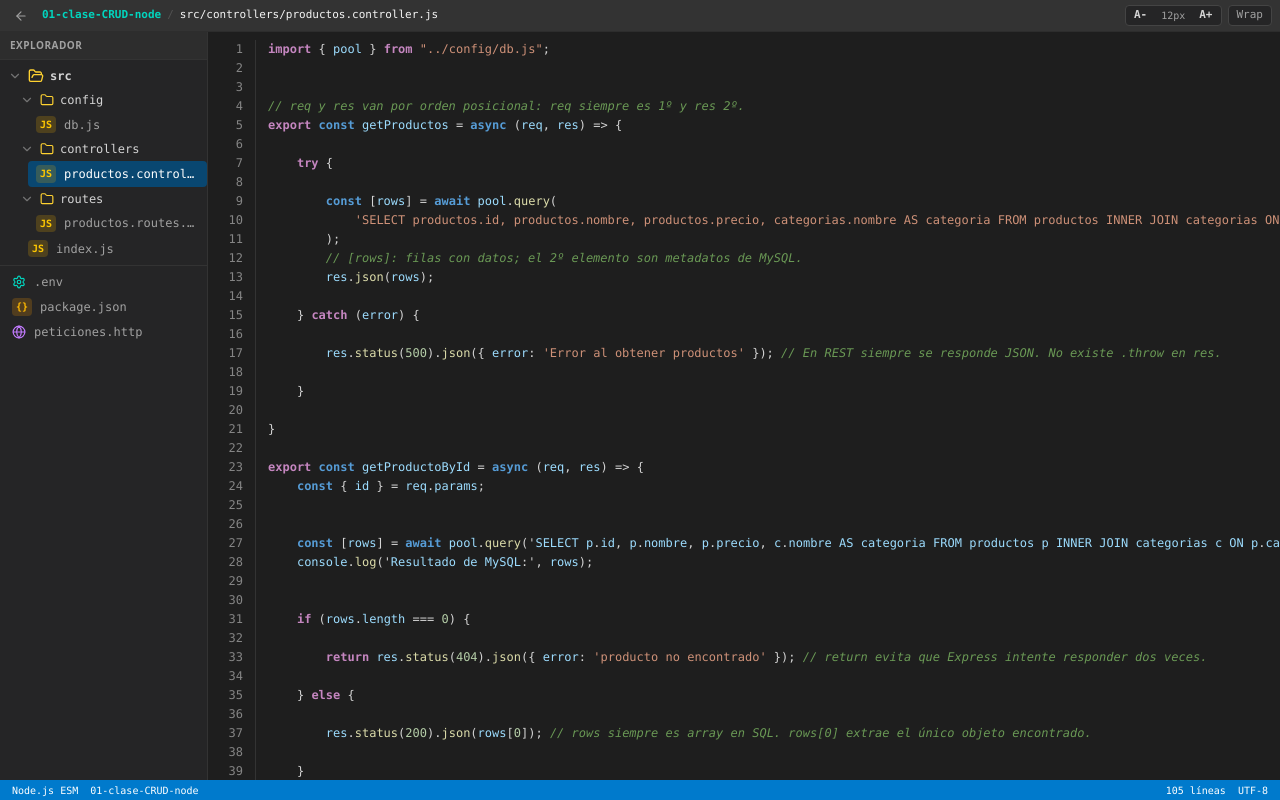
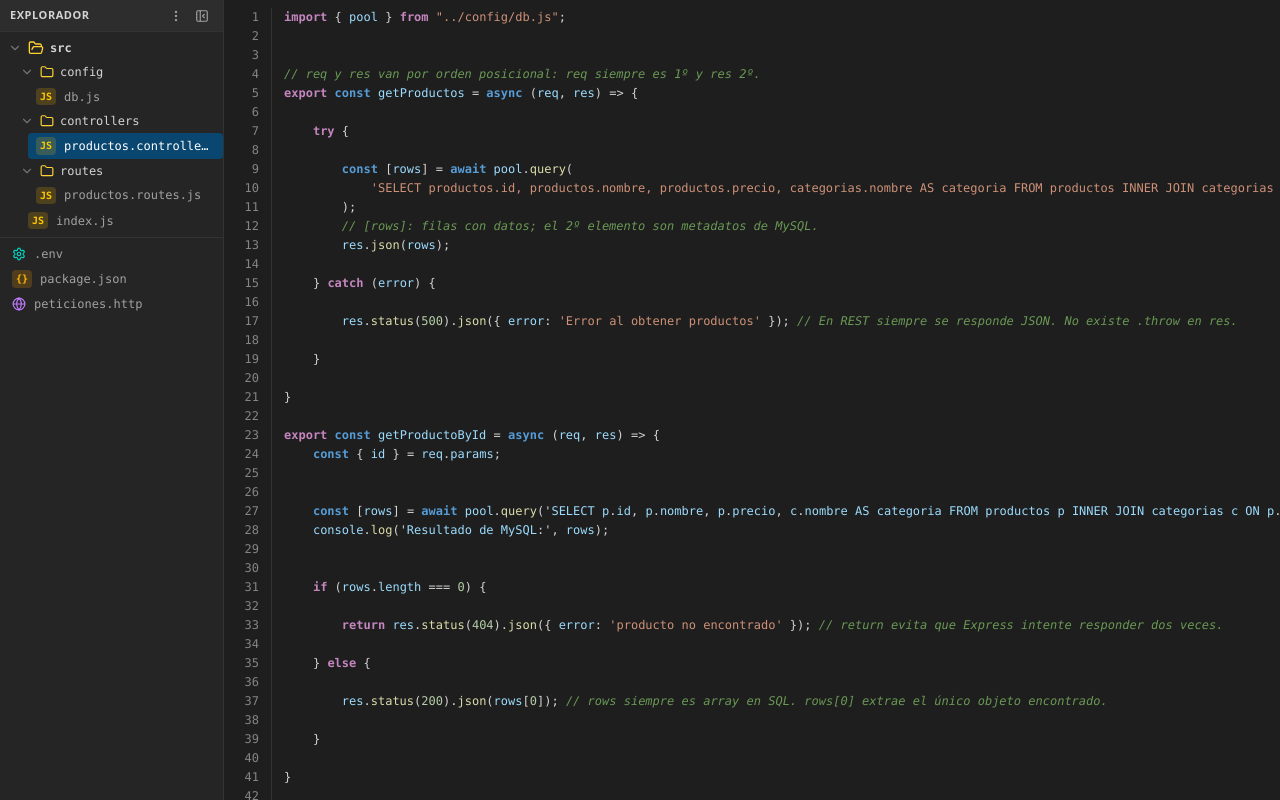
Before and after one commit to XDylaan27/PortafolioWebDylan, a Next.js app: page /codigo-de-clase-node in a window 1280 px wide. Built offline with nearby package versions, Linux system fonts and the light colour scheme.

Commit message:
fix: eliminar barras superior e inferior, explorador colapsable y menu 3 puntos

```diff
--- a/src/app/codigo-de-clase-node/page.tsx
+++ b/src/app/codigo-de-clase-node/page.tsx
@@ -2,12 +2,26 @@
 
 import React, { useState } from 'react';
 import Link from 'next/link';
-import { ArrowLeft, ChevronRight, ChevronDown, Folder, FolderOpen, FileCode, Settings, Globe } from 'lucide-react';
+import {
+  MoreVertical,
+  PanelLeftClose,
+  PanelLeftOpen,
+  ArrowLeft,
+  ChevronRight,
+  ChevronDown,
+  Folder,
+  FolderOpen,
+  FileCode,
+  Settings,
+  Globe
+} from 'lucide-react';
 import { NODE_CLASS_FILES, FileItem } from '@/content/nodeClassCode';
 import CodeHighlighter from '@/components/code-viewer/CodeHighlighter';
 
 export default function CodigoDeClaseNodePage() {
   const [selectedPath, setSelectedPath] = useState<string>('src/controllers/productos.controller.js');
+  const [isExplorerOpen, setIsExplorerOpen] = useState<boolean>(true);
+  const [menuOpen, setMenuOpen] = useState<boolean>(false);
   const [openFolders, setOpenFolders] = useState<Record<string, boolean>>({
     'src': true,
     'src/config': true,
@@ -16,10 +30,10 @@ export default function CodigoDeClaseNodePage() {
   });
   const [fontSize, setFontSize] = useState<number>(12);
   const [wordWrap, setWordWrap] = useState<boolean>(false);
-  const [sidebarOpen, setSidebarOpen] = useState<boolean>(false);
 
   // Archivo actual
-  const activeFile: FileItem = NODE_CLASS_FILES.find((f) => f.path === selectedPath) || NODE_CLASS_FILES[0];
+  const activeFile: FileItem =
+    NODE_CLASS_FILES.find((f) => f.path === selectedPath) || NODE_CLASS_FILES[0];
 
   const toggleFolder = (folderPath: string) => {
     setOpenFolders((prev) => ({
@@ -30,125 +44,138 @@ export default function CodigoDeClaseNodePage() {
 
   const selectFile = (path: string) => {
     setSelectedPath(path);
-    setSidebarOpen(false);
   };
 
   const getFileIcon = (fileName: string) => {
     if (fileName.endsWith('.js')) {
-      return <span className="text-[10px] font-bold px-1 py-0.5 rounded bg-yellow-500/20 text-yellow-400">JS</span>;
+      return (
+        <span className="text-[10px] font-bold px-1 py-0.5 rounded bg-yellow-500/20 text-yellow-400">
+          JS
+        </span>
+      );
     }
     if (fileName.endsWith('.json')) {
-      return <span className="text-[10px] font-bold px-1 py-0.5 rounded bg-amber-500/20 text-amber-400">{'{}'}</span>;
+      return (
+        <span className="text-[10px] font-bold px-1 py-0.5 rounded bg-amber-500/20 text-amber-400">
+          {'{}'}
+        </span>
+      );
     }
     if (fileName.endsWith('.env')) {
-      return <Settings className="w-3.5 h-3.5 text-teal-400" />;
+      return <Settings className="w-3.5 h-3.5 text-teal-400 shrink-0" />;
     }
     if (fileName.endsWith('.http')) {
-      return <Globe className="w-3.5 h-3.5 text-purple-400" />;
+      return <Globe className="w-3.5 h-3.5 text-purple-400 shrink-0" />;
     }
-    return <FileCode className="w-3.5 h-3.5 text-neutral-400" />;
+    return <FileCode className="w-3.5 h-3.5 text-neutral-400 shrink-0" />;
   };
 
   return (
-    <div className="h-[100dvh] w-screen bg-[#1e1e1e] text-[#d4d4d4] flex flex-col overflow-hidden font-sans select-none">
+    <div className="fixed inset-0 w-full h-[100dvh] bg-[#1e1e1e] text-[#d4d4d4] flex overflow-hidden font-sans select-none z-50">
 
       {/* ====================================================================
-          BARRA SUPERIOR (HEADER COMPACTO)
+          COLUMNA IZQUIERDA: EXPLORADOR DE ARCHIVOS (COLAPSABLE)
           ==================================================================== */}
-      <header className="h-8 min-h-[32px] bg-[#333333] border-b border-[#2d2d2d] px-2 flex items-center justify-between text-xs z-30">
-        <div className="flex items-center gap-2 overflow-hidden">
-          {/* Botón de volver */}
-          <Link
-            href="/"
-            className="flex items-center gap-1 text-neutral-400 hover:text-white px-1.5 py-0.5 rounded hover:bg-white/10 transition-colors"
-            title="Volver al portafolio"
+      {isExplorerOpen && (
+        <aside className="w-56 min-w-[220px] max-w-[240px] bg-[#252526] border-r border-[#333333] flex flex-col shrink-0 h-full overflow-hidden relative">
+
+          {/* Cabecera del Explorador con Menú de 3 puntos y botón para colapsar */}
+          <div className="h-8 min-h-[32px] px-2.5 bg-[#2d2d2d] border-b border-[#333333] flex items-center justify-between relative">
+            <span className="text-[11px] font-bold uppercase tracking-wider text-neutral-300">
+              Explorador
+            </span>
+
+            <div className="flex items-center gap-1">
+              {/* Botón de 3 puntos con opciones A-, A+, Wrap */}
+              <button
+                onClick={() => setMenuOpen(!menuOpen)}
+                className={`p-1 rounded hover:bg-[#3e3e42] text-neutral-400 hover:text-white transition-colors ${
+                  menuOpen ? 'bg-[#3e3e42] text-white' : ''
+                }`}
+                title="Opciones de visualización"
+                aria-label="Opciones"
               >
-            <ArrowLeft className="w-3.5 h-3.5" />
-          </Link>
-
-          {/* Botón de toggle en modo vertical */}
-          <button
-            onClick={() => setSidebarOpen(!sidebarOpen)}
-            className="sm:hidden px-2 py-0.5 rounded bg-[#252526] border border-[#444] text-[11px] text-white"
-          >
-            Carpetas
+                <MoreVertical className="w-3.5 h-3.5" />
               </button>
 
-          {/* Migas de pan / Ruta activa */}
-          <div className="hidden sm:flex items-center gap-1.5 font-mono text-[11px] text-neutral-300 truncate">
-            <span className="text-teal-400 font-semibold">01-clase-CRUD-node</span>
-            <span className="text-neutral-600">/</span>
-            <span className="text-neutral-100">{activeFile.path}</span>
-          </div>
-          <span className="sm:hidden font-mono text-[11px] text-neutral-200 truncate">
-            {activeFile.name}
-          </span>
+              {/* Botón para esconder/colapsar el explorador */}
+              <button
+                onClick={() => setIsExplorerOpen(false)}
+                className="p-1 rounded hover:bg-[#3e3e42] text-neutral-400 hover:text-white transition-colors"
+                title="Ocultar explorador"
+                aria-label="Ocultar explorador"
+              >
+                <PanelLeftClose className="w-3.5 h-3.5" />
+              </button>
             </div>
 
-        {/* Controles: A- / A+ y Wrap */}
-        <div className="flex items-center gap-1.5 shrink-0 font-mono">
-          <div className="flex items-center bg-[#252526] border border-[#444] rounded overflow-hidden text-[11px]">
+            {/* Menú flotante de los 3 puntos */}
+            {menuOpen && (
+              <>
+                <div
+                  className="fixed inset-0 z-40"
+                  onClick={() => setMenuOpen(false)}
+                />
+                <div className="absolute right-1 top-8.5 z-50 bg-[#252526] border border-[#444] rounded shadow-2xl p-2.5 min-w-[170px] space-y-2 text-xs font-sans">
+
+                  {/* Control A- / A+ */}
+                  <div>
+                    <span className="text-[10px] uppercase text-neutral-400 font-semibold block mb-1">
+                      Tamaño de fuente
+                    </span>
+                    <div className="flex items-center justify-between bg-[#1e1e1e] border border-[#3e3e42] rounded px-1 py-0.5">
                       <button
                         onClick={() => setFontSize((s) => Math.max(9, s - 1))}
-              className="px-2 py-0.5 hover:bg-[#37373d] active:bg-[#444] text-neutral-300 font-bold"
-              title="Reducir fuente"
+                        className="px-2 py-0.5 hover:bg-white/10 rounded font-bold text-neutral-200"
                       >
                         A-
                       </button>
-            <span className="px-1.5 text-[10px] text-neutral-400 min-w-[24px] text-center">
+                      <span className="text-neutral-300 font-mono text-[11px]">
                         {fontSize}px
                       </span>
                       <button
                         onClick={() => setFontSize((s) => Math.min(20, s + 1))}
-              className="px-2 py-0.5 hover:bg-[#37373d] active:bg-[#444] text-neutral-300 font-bold"
-              title="Aumentar fuente"
+                        className="px-2 py-0.5 hover:bg-white/10 rounded font-bold text-neutral-200"
                       >
                         A+
                       </button>
                     </div>
+                  </div>
 
+                  {/* Control Wrap */}
+                  <div className="pt-1.5 border-t border-[#3e3e42]">
                     <button
                       onClick={() => setWordWrap(!wordWrap)}
-            className={`px-2 py-0.5 rounded border text-[11px] transition-colors ${
+                      className={`w-full py-1 px-2 rounded text-left flex items-center justify-between transition-colors ${
                         wordWrap
-                ? 'bg-[#094771] border-[#007acc] text-white'
-                : 'bg-[#252526] border-[#444] text-neutral-400 hover:text-neutral-200'
+                          ? 'bg-[#094771] text-white'
+                          : 'hover:bg-white/5 text-neutral-300'
                       }`}
-            title="Alternar ajuste de línea"
                     >
-            Wrap
+                      <span>Ajuste (Wrap)</span>
+                      <span className="text-[10px] font-mono font-bold">
+                        {wordWrap ? 'ON' : 'OFF'}
+                      </span>
                     </button>
                   </div>
-      </header>
 
-      {/* ====================================================================
-          CUERPO PRINCIPAL (2 COLUMNAS EN CELULAR HORIZONTAL)
-          ==================================================================== */}
-      <main className="flex-1 flex relative overflow-hidden">
-
-        {/* Fondo oscuro para móvil vertical */}
-        {sidebarOpen && (
-          <div
-            onClick={() => setSidebarOpen(false)}
-            className="sm:hidden fixed inset-0 top-8 bg-black/60 z-20 backdrop-blur-xs"
-          />
-        )}
-
-        {/* ==================================================================
-            COLUMNA IZQUIERDA: ÁRBOL DE CARPETAS
-            ================================================================== */}
-        <aside
-          className={`
-            w-52 min-w-[208px] max-w-[220px] bg-[#252526] border-r border-[#333333] flex flex-col shrink-0 z-20
-            sm:relative sm:translate-x-0
-            ${sidebarOpen ? 'absolute top-0 bottom-0 left-0 translate-x-0 shadow-2xl' : 'max-sm:-translate-x-full absolute top-0 bottom-0 left-0'}
-            transition-transform duration-150 ease-out
-          `}
+                  {/* Volver al portafolio */}
+                  <div className="pt-1.5 border-t border-[#3e3e42]">
+                    <Link
+                      href="/"
+                      className="flex items-center gap-1.5 text-neutral-400 hover:text-white py-1 px-2 rounded hover:bg-white/5"
                     >
-          <div className="px-2.5 py-1.5 text-[10px] font-bold uppercase tracking-wider text-neutral-400 bg-[#2d2d2d] border-b border-[#333333]">
-            Explorador
+                      <ArrowLeft className="w-3.5 h-3.5" />
+                      <span>Volver al portafolio</span>
+                    </Link>
                   </div>
 
+                </div>
+              </>
+            )}
+          </div>
+
+          {/* Árbol de Carpetas con scroll solo en la lista */}
           <div className="flex-1 overflow-y-auto py-1 text-xs font-mono">
 
             {/* Carpeta: src */}
@@ -327,34 +354,36 @@ export default function CodigoDeClaseNodePage() {
 
           </div>
         </aside>
+      )}
 
-        {/* ==================================================================
+      {/* ====================================================================
           COLUMNA DERECHA: VISOR DE CÓDIGO
-            ================================================================== */}
-        <section className="flex-1 h-full overflow-auto bg-[#1e1e1e] relative">
+          ==================================================================== */}
+      <section className="flex-1 h-full overflow-hidden bg-[#1e1e1e] relative flex flex-col">
+
+        {/* Botón flotante para reabrir el explorador cuando esté cerrado */}
+        {!isExplorerOpen && (
+          <button
+            onClick={() => setIsExplorerOpen(true)}
+            className="absolute top-2 left-2 z-30 flex items-center gap-1.5 px-2.5 py-1 rounded bg-[#252526]/90 hover:bg-[#333333] border border-[#444444] text-neutral-200 text-xs shadow-lg backdrop-blur-xs transition-colors"
+            title="Abrir explorador"
+          >
+            <PanelLeftOpen className="w-3.5 h-3.5 text-teal-400" />
+            <span className="font-sans font-medium text-[11px]">Explorador</span>
+          </button>
+        )}
+
+        {/* Contenedor del código con scroll interno propio */}
+        <div className="flex-1 h-full overflow-auto bg-[#1e1e1e] p-0 m-0">
           <CodeHighlighter
             code={activeFile.content}
             language={activeFile.language}
             fontSize={fontSize}
             wordWrap={wordWrap}
           />
+        </div>
+
       </section>
-
-      </main>
-
-      {/* ====================================================================
-          BARRA DE ESTADO INFERIOR
-          ==================================================================== */}
-      <footer className="h-5 min-h-[20px] bg-[#007acc] text-white text-[10px] font-mono px-3 flex items-center justify-between z-30">
-        <div className="flex items-center gap-3">
-          <span>Node.js ESM</span>
-          <span className="hidden sm:inline">01-clase-CRUD-node</span>
-        </div>
-        <div className="flex items-center gap-3">
-          <span>{activeFile.lines} líneas</span>
-          <span>UTF-8</span>
-        </div>
-      </footer>
 
     </div>
   );
--- a/src/app/lab/codigo-node/page.tsx
+++ b/src/app/lab/codigo-node/page.tsx
@@ -1,10 +1,5 @@
-import CodigoDeClaseNodePage from '@/app/codigo-de-clase-node/page';
-
-export const metadata = {
-  title: 'Código de Clase Node - Dylan Portfolio',
-  description: 'Visor de código estático para móvil en horizontal con tema VS Code Dark+'
-};
+import { redirect } from 'next/navigation';
 
 export default function LabCodigoNodePage() {
-  return <CodigoDeClaseNodePage />;
+  redirect('/codigo-de-clase-node');
 }
```
Lines whose indentation alone changed are shown as unchanged.
